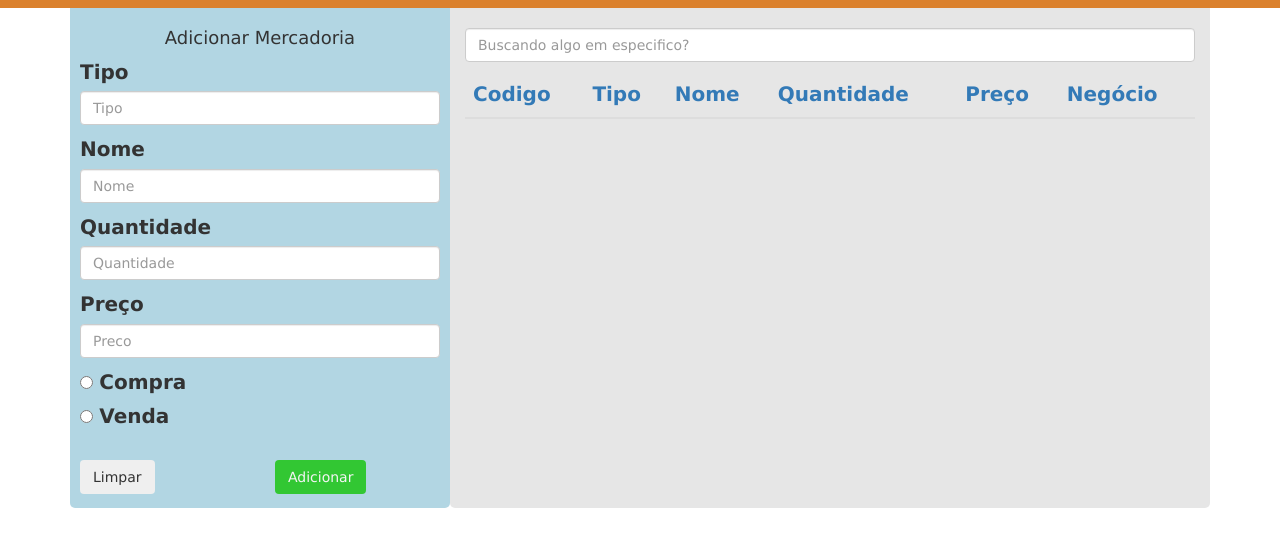
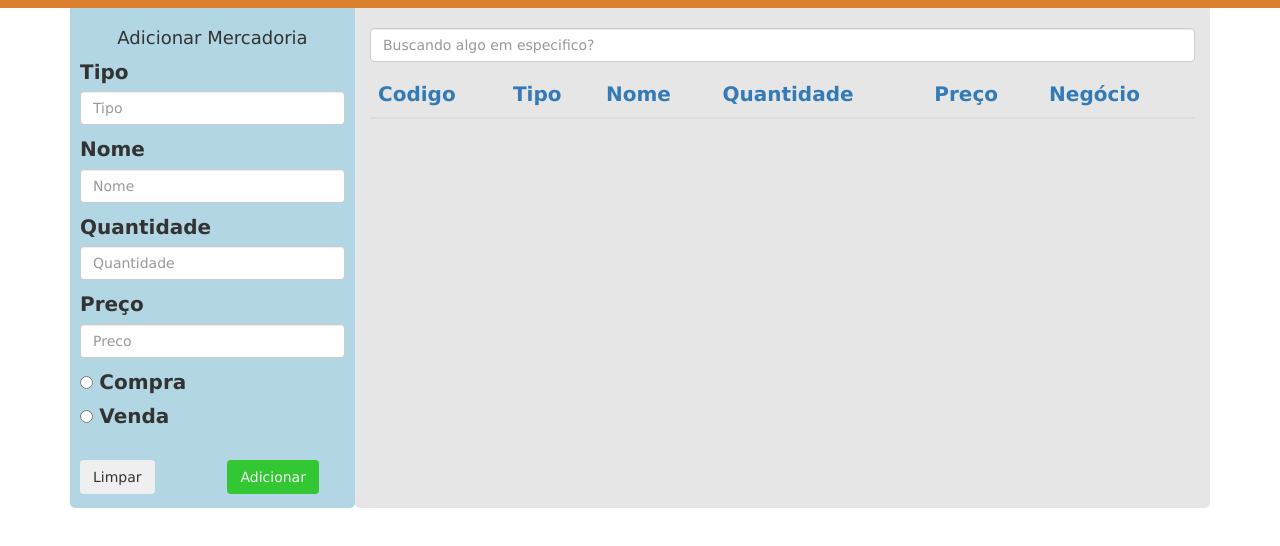
Before and after one commit to Lssouto/web_test, a website: page app/public/index.html in a window 1280 px wide. Drawn offline with Linux system fonts and the light colour scheme; no server answers.

Commit message:
col size fix

```diff
--- a/app/public/css/estilo.css
+++ b/app/public/css/estilo.css
@@ -37,8 +37,8 @@ body{
 	}
 .table-responsive{
 	overflow: auto;
-	min-height: 250px;
-	max-height: 250px;
+	min-height: 450px;
+	max-height: 450px;
 }
 /*Estilo SOMENTE celular*/
 @media(max-width: 768px){
--- a/app/public/index.html
+++ b/app/public/index.html
@@ -19,7 +19,7 @@
 	<div class="container" ng-controller="negMercadoriaCtrl">
 
 		<!-- Inicio do container do form -->
-		<div class="container_form col-sm-12 col-md-4">
+		<div class="container_form col-sm-12 col-md-3">
 
 			<!-- Div para ocultar/exibir o formulário, visivel somente em width menor que 991px-->
 			<!-- Ao clicar na div, ela faz uma alteracao no display do addForm -->
@@ -79,7 +79,7 @@
 		<!-- Fim do Container do form -->
 
 		<!-- Inicio do container de exibicao -->
-		<div class="container_table col-sm-12 col-md-8">
+		<div class="container_table col-sm-12 col-md-9">
 
 			<!-- Input para busca de um dado -->
 			<input type="text" class="form-control" ng-model="filter.busca" placeholder="Buscando algo em especifico?" />
```
